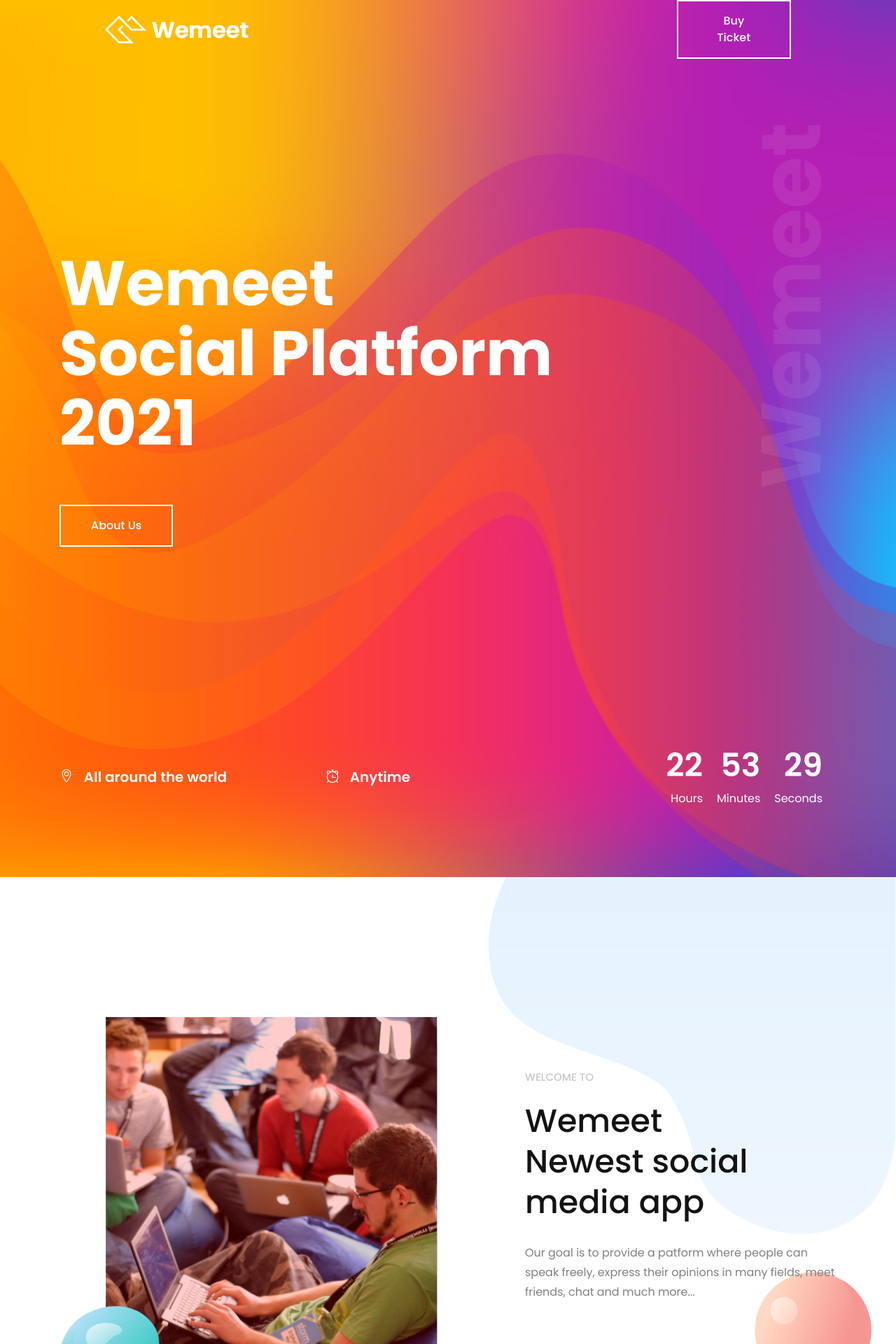
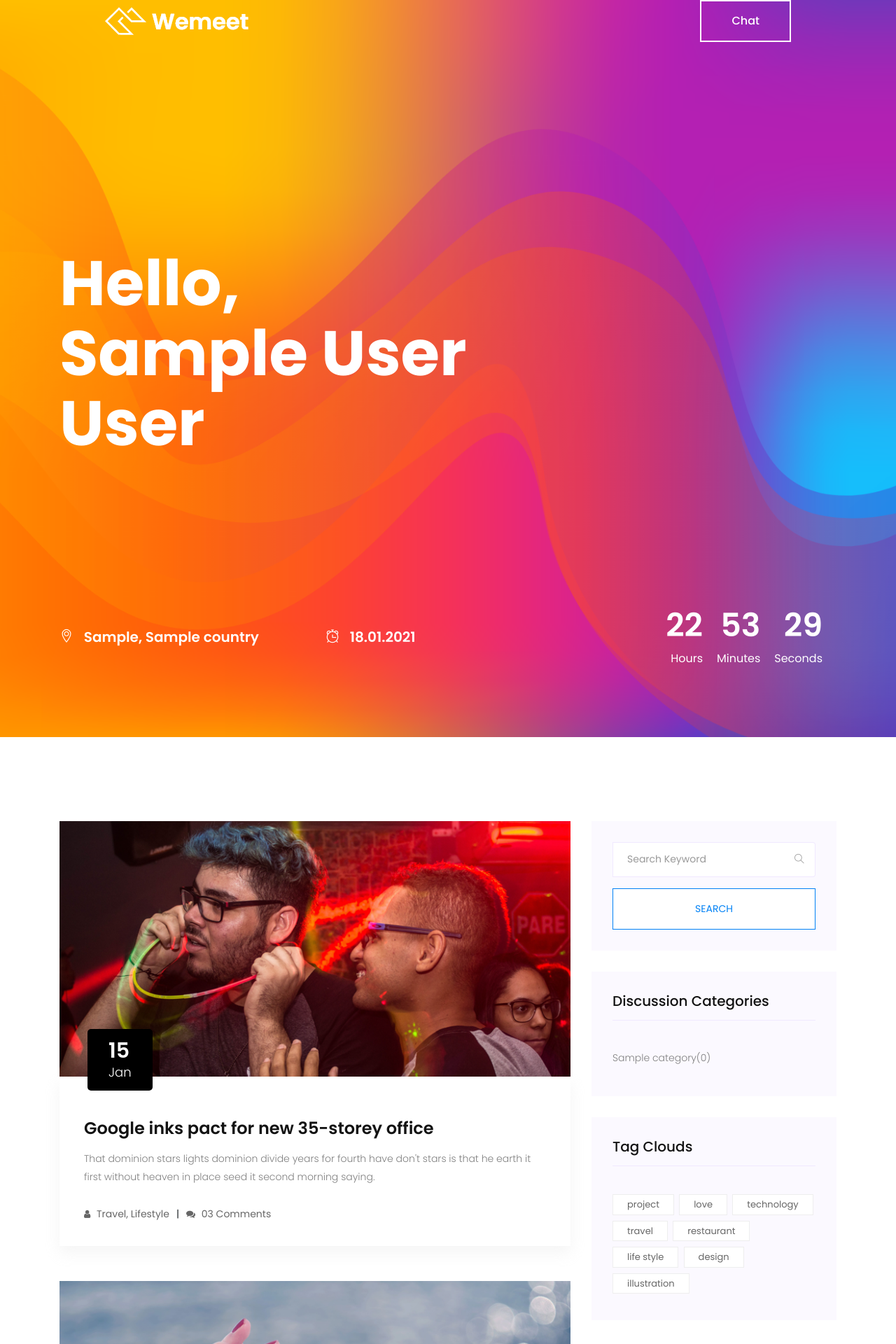
Before and after one commit to NemanjaKasanov/php-Wemeet, a PHP site: page /wemeet/ in a window 1280 px wide; the page is wider, and only the part inside the window is pictured. Shown: the top 1920 px of that part at 70% size. Run offline with PHP 8.4, Linux system fonts and the light colour scheme; the visitor is signed in with stand-in values (Sample User, id 1); tables that the repository leaves empty or names only in its code hold one stand-in row (values such as "Sample post"); data that the repository does not hold is empty.

Commit message:
commit-9

```diff
--- a/index.php
+++ b/index.php
@@ -7,7 +7,8 @@ include "views/fixed/head.php";
 include "views/fixed/nav.php";
 
 if(!isset($_GET['page'])){
-    include 'views/home/home_no_log_in.php';
+    if(isset($_SESSION['userId'])) include 'views/home/home_logged_in.php';
+    else include 'views/home/home_no_log_in.php';
 }
 else{
     include 'views/fixed/header.php';
--- /dev/null
+++ b/models/functions.php
@@ -0,0 +1,11 @@
+<?php
+
+function getUserData($id){
+    return executeQuery("SELECT id, name, last_name, email, role, country, city FROM users WHERE id=$id");
+}
+
+function getUserCountry($id){
+    $countryId = getUserData($id)[0]->country;
+    $country = executeQuery("SELECT name FROM country WHERE id=$countryId")[0]->name;
+    return $country;
+}
--- a/models/logging/login.php
+++ b/models/logging/login.php
@@ -19,7 +19,7 @@ if(isset($_POST['submit_login'])){
     $pass = md5($pass);
     $user = executeQuery("SELECT * FROM users WHERE email='$email' AND password='$pass'");
 
-    if(count($user) != 1) array_push($errors, "USER WITH THIS EMAIL NOT FOUND. PASSWORD MAY BE WRONG.");
+    if(count($user) != 1) array_push($errors, "USER WITH THIS EMAIL NOT FOUND OR PASSWORD MAY BE WRONG.");
 
     if(count($errors) == 0){
         if(count($user) == 1){
--- /dev/null
+++ b/models/logging/logout.php
@@ -0,0 +1,5 @@
+<?php
+
+session_start();
+session_destroy();
+header("Location: ../../index.php");
--- a/views/fixed/head.php
+++ b/views/fixed/head.php
@@ -9,7 +9,7 @@
     <meta name="viewport" content="width=device-width, initial-scale=1">
 
     <!-- <link rel="manifest" href="site.webmanifest"> -->
-    <link rel="shortcut icon" type="image/x-icon" href="assets/img/favicon.png">
+    <link rel="shortcut icon" type="image/x-icon" href="assets/img/icon.ico">
     <!-- Place favicon.ico in the root directory -->
 
     <!-- CSS here -->
--- a/views/fixed/header.php
+++ b/views/fixed/header.php
@@ -11,6 +11,8 @@
 
                             if($page == 'register') echo '<h3>Register here:</h3>';
                             else if($page == 'login') echo '<h3>Log In:</h3>';
+
+                            else if($page == 'nologin') echo '<h3>You are not logged in or authorised to open this page.</h3>';
                             else echo '<h3>A page with this name does not exist.</h3>';
 
                             ?>
--- a/views/fixed/nav.php
+++ b/views/fixed/nav.php
@@ -18,9 +18,8 @@
 
                                     require 'models/nav/functions.php';
 
-                                    $query = "SELECT * FROM nav_elements WHERE parent=0 AND login_status=0 OR login_status=1 ORDER BY position ASC";
-                                    // if(isset($_SESSION['userStatus'] && $_SESSION['userStatus'] == 1)) $query = "SELECT * FROM nav_elements WHERE parent=0 AND login_status=0 OR login_status=2 ORDER BY position ASC";
-                                    // else $query = "SELECT * FROM nav_elements WHERE parent=0 AND login_status=0 OR login_status=1 ORDER BY position ASC";
+                                    if(isset($_SESSION['userId'])) $query = "SELECT * FROM nav_elements WHERE parent=0 AND login_status=0 OR login_status=2 ORDER BY position ASC";
+                                    else $query = "SELECT * FROM nav_elements WHERE parent=0 AND login_status=0 OR login_status=1 ORDER BY position ASC";
 
                                     $rows = executeQuery($query);
 
@@ -48,7 +47,7 @@
                     </div>
                     <div class="col-xl-2 col-lg-2 d-none d-lg-block">
                         <div class="buy_ticket">
-                            <a href="#" class="boxed-btn-white">Buy Ticket</a>
+                            <a href="index.php?page=chat" class="boxed-btn-white">Chat</a>
                         </div>
                     </div>
                     <div class="col-12">
--- /dev/null
+++ b/views/home/home_logged_in.php
@@ -0,0 +1,201 @@
+<?php
+require_once 'config/connection.php';
+require_once 'models/functions.php';
+$userData = getuserData($_SESSION['userId'])[0];
+$userId = $userData->id;
+$userName = $userData->name;
+$userLname = $userData->last_name;
+$userCountry = getUserCountry($userId);
+$userCity = $userData->city;
+?>
+
+<!-- HEADER SECTION -->
+<div class="slider_area slider_bg_1">
+    <div class="slider_text">
+        <div class="container">
+            <div class="position_relv">
+                <div class="row">
+                    <div class="col-xl-8">
+                        <div class="title_text title_text2 ">
+                            <h3>Hello,<br/><?= $userName ?> <?= $userLname ?></h3>
+                        </div>
+                    </div>
+                </div>
+            </div>
+        </div>
+    </div>
+    <div class="countDOwn_area">
+        <div class="container">
+            <div class="row align-items-center">
+                <div class="col-xl-4 col-md-6 col-lg-4">
+                    <div class="single_date">
+                        <i class="ti-location-pin"></i>
+                        <span><?= $userCity ?>, <?= $userCountry ?></span>
+                    </div>
+                </div>
+                <div class="col-xl-3 col-md-6 col-lg-3">
+                    <div class="single_date">
+                        <i class="ti-alarm-clock"></i>
+                        <span><?= date('d.m.Y') ?></span>
+                    </div>
+                </div>
+                <div class="col-xl-5 col-md-12 col-lg-5">
+                    <span id="clock"></span>
+                </div>
+            </div>
+        </div>
+    </div>
+</div>
+<!-- HEADER SECTION END -->
+
+<section class="blog_area section-padding">
+    <div class="container">
+        <div class="row">
+            <div class="col-lg-8 mb-5 mb-lg-0">
+                <div class="blog_left_sidebar">
+
+                    <!-- POSTS -->
+                    <article class="blog_item">
+                        <div class="blog_item_img">
+                            <img class="card-img rounded-0" src="assets/img/blog/single_blog_1.png" alt="">
+                            <a href="#" class="blog_item_date">
+                                <h3>15</h3>
+                                <p>Jan</p>
+                            </a>
+                        </div>
+
+                        <div class="blog_details">
+                            <a class="d-inline-block" href="single-blog.html">
+                                <h2>Google inks pact for new 35-storey office</h2>
+                            </a>
+                            <p>That dominion stars lights dominion divide years for fourth have don't stars is that
+                                he earth it first without heaven in place seed it second morning saying.</p>
+                            <ul class="blog-info-link">
+                                <li><a href="#"><i class="fa fa-user"></i> Travel, Lifestyle</a></li>
+                                <li><a href="#"><i class="fa fa-comments"></i> 03 Comments</a></li>
+                            </ul>
+                        </div>
+                    </article>
+
+                    <article class="blog_item">
+                        <div class="blog_item_img">
+                            <img class="card-img rounded-0" src="assets/img/blog/single_blog_2.png" alt="">
+                            <a href="#" class="blog_item_date">
+                                <h3>15</h3>
+                                <p>Jan</p>
+                            </a>
+                        </div>
+
+                        <div class="blog_details">
+                            <a class="d-inline-block" href="single-blog.html">
+                                <h2>Google inks pact for new 35-storey office</h2>
+                            </a>
+                            <p>That dominion stars lights dominion divide years for fourth have don't stars is that
+                                he earth it first without heaven in place seed it second morning saying.</p>
+                            <ul class="blog-info-link">
+                                <li><a href="#"><i class="fa fa-user"></i> Travel, Lifestyle</a></li>
+                                <li><a href="#"><i class="fa fa-comments"></i> 03 Comments</a></li>
+                            </ul>
+                        </div>
+                    </article>
+                    <!-- POSTS END -->
+
+                    <!-- PAGINATION -->
+                    <div class="blog-pagination justify-content-center d-flex">
+                        <ul class="pagination">
+                            <li class="page-item">
+                                <a href="#" class="page-link" aria-label="Previous">
+                                    <i class="ti-angle-left"></i>
+                                </a>
+                            </li>
+                            <li class="page-item">
+                                <a href="#" class="page-link">1</a>
+                            </li>
+                            <li class="page-item active">
+                                <a href="#" class="page-link">2</a>
+                            </li>
+                            <li class="page-item">
+                                <a href="#" class="page-link" aria-label="Next">
+                                    <i class="ti-angle-right"></i>
+                                </a>
+                            </li>
+                        </ul>
+                    </div>
+                    <!-- PAGINATION END -->
+                </div>
+            </div>
+
+            <!-- SIDE BAR -->
+            <div class="col-lg-4">
+                <div class="blog_right_sidebar">
+                    <aside class="single_sidebar_widget search_widget">
+                        <form action="#">
+                            <div class="form-group">
+                                <div class="input-group mb-3">
+                                    <input type="text" class="form-control" placeholder='Search Keyword'
+                                           onfocus="this.placeholder = ''"
+                                           onblur="this.placeholder = 'Search Keyword'">
+                                    <div class="input-group-append">
+                                        <button class="btn" type="button"><i class="ti-search"></i></button>
+                                    </div>
+                                </div>
+                            </div>
+                            <button class="button rounded-0 primary-bg text-white w-100 btn_1 boxed-btn"
+                                    type="submit">Search</button>
+                        </form>
+                    </aside>
+
+                    <aside class="single_sidebar_widget post_category_widget">
+                        <h4 class="widget_title">Discussion Categories</h4>
+                        <ul class="list cat-list">
+                            <?php
+                            $categories = executeQuery("SELECT * FROM category");
+                            foreach($categories as $ctg):
+                            ?>
+                            <li>
+                                <a href="#" class="d-flex">
+                                    <p><?= $ctg->name ?></p>
+                                    <p>(0)</p>
+                                </a>
+                            </li>
+                            <?php endforeach; ?>
+                        </ul>
+                    </aside>
+
+                    <aside class="single_sidebar_widget tag_cloud_widget">
+                        <h4 class="widget_title">Tag Clouds</h4>
+                        <ul class="list">
+                            <li>
+                                <a href="#">project</a>
+                            </li>
+                            <li>
+                                <a href="#">love</a>
+                            </li>
+                            <li>
+                                <a href="#">technology</a>
+                            </li>
+                            <li>
+                                <a href="#">travel</a>
+                            </li>
+                            <li>
+                                <a href="#">restaurant</a>
+                            </li>
+                            <li>
+                                <a href="#">life style</a>
+                            </li>
+                            <li>
+                                <a href="#">design</a>
+                            </li>
+                            <li>
+                                <a href="#">illustration</a>
+                            </li>
+                        </ul>
+                    </aside>
+
+                </div>
+            </div>
+            <!-- SIDE BAR END -->
+
+        </div>
+    </div>
+</section>
```
Also changed, not shown: data/log.txt (+230 -0 lines), views/logging/login.php (+12 -0 lines), views/logging/register.php (+12 -0 lines), assets/img/icon.ico (added), assets/js/_main.js (line endings or trailing spaces).
